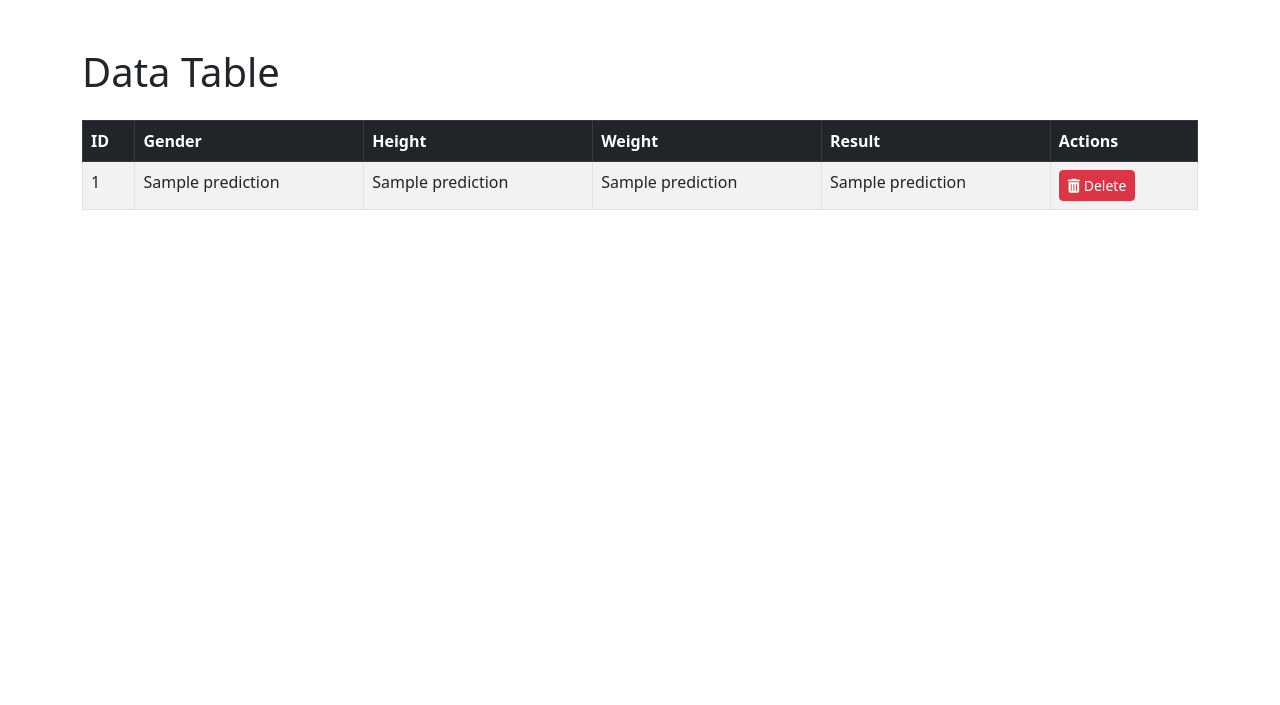
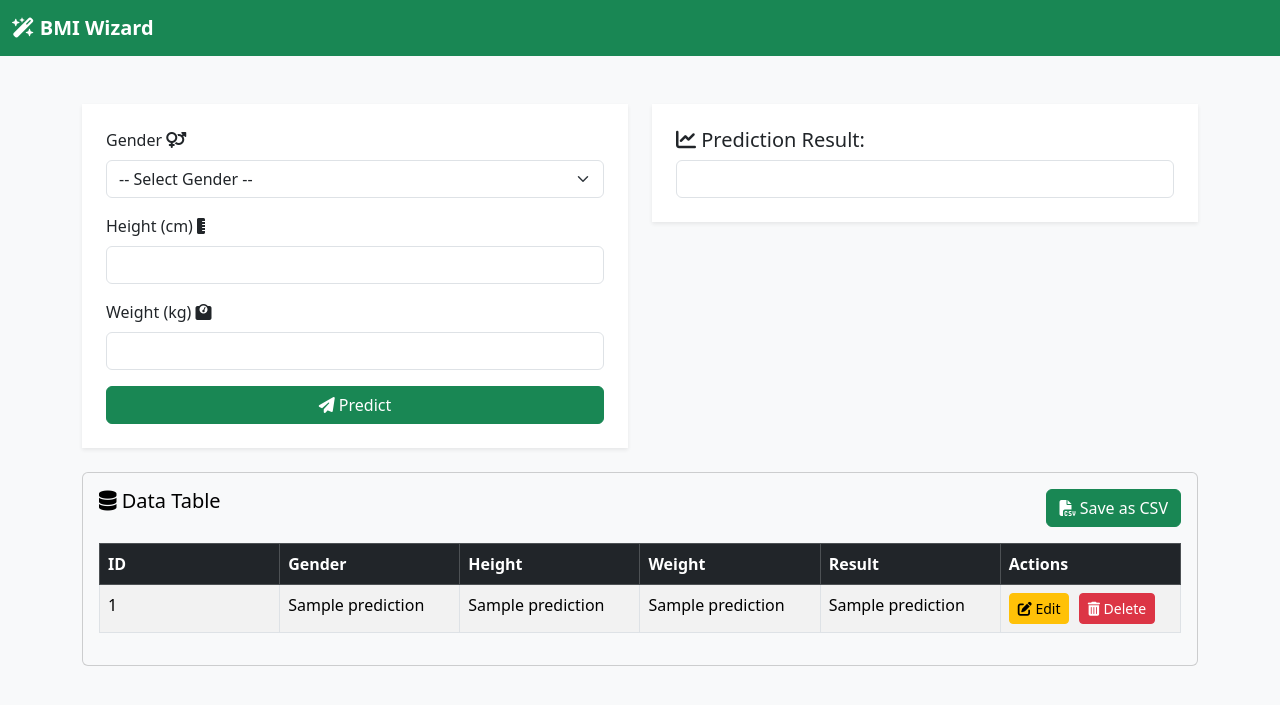
Before and after one commit to BlackBox-Ops/ML-BMI-Predict-, a Flask app: page / in a window 1280 px wide. Shown: the top 705 px of the page. Run offline with Flask 3, Linux system fonts and the light colour scheme; a database or web service that is not in the repository returns one stand-in record (values such as "Sample title"); parts of the project's set-up code (start-up, migrations or seed data) failed here and were passed over; some libraries are stand-ins or nearby versions.

Commit message:
melakukan uji coba blackbox untuk halaman web app.py

```diff
--- a/app.py
+++ b/app.py
@@ -1,33 +1,103 @@
 # app.py
 from flask import Flask, render_template, request, redirect, url_for
+from flask import request, render_template, jsonify
+
 import psycopg2
+import joblib
+import numpy as np
+
+# Load model joblib
+MODEL_PATH = "voting_classifier_model.joblib"
+
+# PostgreSQL connection setup
+DATABASE_URI = {
+    'dbname': "predictions",
+    'user': "postgres",
+    'password': "admin",
+    'host': "localhost",
+    'port': "5432"
+}
+
+# Define the label mapping
+LABEL_MAPPING = {
+    0: "Extremely Weak",
+    1: "Weak",
+    2: "Normal",
+    3: "Overweight",
+    4: "Obesity",
+    5: "Extreme Obesity"
+}
 
 app = Flask(__name__)
 
-# PostgreSQL connection setup
-conn = psycopg2.connect(
-    dbname="predictions",
-    user="postgres",
-    password="admin",
-    host="localhost",
-    port="5432"
-)
+# Load model
+def load_model(path):
+    try:
+        return joblib.load(path)
+    except Exception as e:
+        raise RuntimeError(f"Failed to load model: {e}")
+
+# Initialize PostgreSQL connection
+def get_db_connection():
+    return psycopg2.connect(**DATABASE_URI)
+
+# Load the model
+model = load_model(MODEL_PATH)
 
 @app.route('/')
 def index():
+    conn = get_db_connection()
     cur = conn.cursor()
     cur.execute("SELECT * FROM predictions;")
     rows = cur.fetchall()
     cur.close()
+    conn.close()
     return render_template('index.html', rows=[{
-        'id': r[0], 'gender': r[1], 'height': r[2], 'weight': r[3], 'result':r[4]} for r in rows])
+        'id': r[0], 'gender': r[1], 'height': r[2], 'weight': r[3], 'result': r[4]
+    } for r in rows])
+
+
+@app.route('/predict', methods=["POST"])
+def predict_bmi():
+    """Handle BMI prediction and store results in the database."""
+    try:
+        data = request.get_json()
+        gender = "Male" if data["gender"] == 0 else "Female"
+        height = data["height"]
+        weight = data["weight"]
+
+        # Prepare data for prediction
+        input_data = np.array([[data["gender"], height, weight]])
+        prediction = model.predict(input_data)
+
+        # Map prediction to label
+        prediction_label = LABEL_MAPPING.get(prediction[0], "Unknown")
+
+        # Store prediction in the database
+        conn = get_db_connection()
+        cur = conn.cursor()
+        cur.execute(
+            "INSERT INTO predictions (gender, height, weight, result) VALUES (%s, %s, %s, %s)",
+            (gender, height, weight, prediction_label)
+        )
+        conn.commit()
+        cur.close()
+        conn.close()
+
+        return jsonify({"prediction": prediction_label})
+
+    except Exception as e:
+        return jsonify({"error": f"Prediction error: {e}"}), 500
 
 @app.route('/delete/<int:id>', methods=['POST'])
 def delete(id):
+    """Delete a prediction from the database."""
+    conn = get_db_connection()
     cur = conn.cursor()
     cur.execute("DELETE FROM predictions WHERE id = %s", (id,))
     conn.commit()
     cur.close()
+    conn.close()
     return redirect(url_for('index'))
 
 if __name__ == '__main__':
--- a/templates/index.html
+++ b/templates/index.html
@@ -1,23 +1,97 @@
-<!-- templates/index.html -->
 <!DOCTYPE html>
 <html lang="en">
 <head>
     <meta charset="UTF-8">
     <meta name="viewport" content="width=device-width, initial-scale=1.0">
-    <title>PostgreSQL Table</title>
+    <title>Health Magus</title>
     <!-- Bootstrap CSS -->
-    <link href="https://cdnjs.cloudflare.com/ajax/libs/bootstrap/5.3.0/css/bootstrap.min.css" rel="stylesheet">
-    <!-- FontAwesome CSS -->
-    <link href="https://cdnjs.cloudflare.com/ajax/libs/font-awesome/6.0.0-beta3/css/all.min.css" rel="stylesheet">
+    <link href="https://cdn.jsdelivr.net/npm/bootstrap@5.3.0-alpha3/dist/css/bootstrap.min.css" rel="stylesheet">
+    <!-- Font Awesome -->
+    <link href="https://cdnjs.cloudflare.com/ajax/libs/font-awesome/6.5.1/css/all.min.css" rel="stylesheet">
     <style>
         .table-actions button {
             margin-right: 5px;
         }
+        .navbar-custom {
+            background-color: #28a745; /* Green color */
+        }
+        .navbar-custom .navbar-brand {
+            color: #fff;
+            font-weight: bold;
+        }
+        .card-secondary {
+            background-color: #f8f9fa; /* Light gray */
+            color: black;
+        }
+        .table {
+            table-layout: fixed;
+            width: 100%;
+            background-color: #ffffff; /* White table background */
+        }
+        .table td, .table th {
+            word-wrap: break-word;
+        }
     </style>
 </head>
-<body>
+<body class="bg-light">
+    <!-- Navbar Section -->
+    <nav class="navbar navbar-expand-lg navbar-custom bg-success">
+        <div class="container-fluid">
+            <a class="navbar-brand" href="#">
+                <i class="fas fa-wand-magic-sparkles"></i> BMI Wizard
+            </a>
+        </div>
+    </nav>
+
     <div class="container mt-5">
-        <h1 class="mb-4">Data Table</h1>
+        <div class="row">
+            <!-- Form Input Section -->
+            <div class="col-md-6">
+                <form id="bmiForm" class="bg-white p-4 shadow-sm">
+                    <div class="mb-3">
+                        <label for="gender" class="form-label">Gender <i class="fas fa-venus-mars"></i></label>
+                        <select id="gender" class="form-select" required>
+                            <option value="" disabled selected>-- Select Gender --</option>
+                            <option value="0">Male</option>
+                            <option value="1">Female</option>
+                        </select>
+                    </div>
+                    <div class="mb-3">
+                        <label for="height" class="form-label">Height (cm) <i class="fas fa-ruler-vertical"></i></label>
+                        <input type="number" id="height" class="form-control" required>
+                    </div>
+                    <div class="mb-3">
+                        <label for="weight" class="form-label">Weight (kg) <i class="fas fa-weight"></i></label>
+                        <input type="number" id="weight" class="form-control" required>
+                    </div>
+                    <button type="submit" class="btn btn-success w-100">
+                        <i class="fas fa-paper-plane"></i> Predict
+                    </button>
+                </form>
+            </div>
+
+            <!-- Result Section -->
+            <div class="col-md-6">
+                <div class="bg-white p-4 shadow-sm">
+                    <h5><i class="fas fa-chart-line"></i> Prediction Result:</h5>
+                    <input type="text" id="result" class="form-control" readonly>
+                </div>
+
+                <!-- Alert Section -->
+                <div id="alert" class="alert d-none mt-4" role="alert"></div>
+            </div>
+        </div>
+
+        <!-- Data Table Section -->
+        <div class="row mt-4">
+            <div class="col-12">
+                <div class="card card-secondary p-3">
+                    <div class="d-flex justify-content-between mb-3">
+                        <h5 class="mb-0"><i class="fas fa-database"></i> Data Table</h5>
+                        <button id="saveCSV" class="btn btn-success w-10S">
+                            <i class="fas fa-file-csv"></i> Save as CSV
+                        </button>
+                    </div>
                     <table class="table table-striped table-bordered">
                         <thead class="table-dark">
                             <tr>
@@ -29,7 +103,7 @@
                                 <th>Actions</th>
                             </tr>
                         </thead>
-            <tbody>
+                        <tbody id="historyTable">
                             {% for row in rows %}
                             <tr>
                                 <td>{{ row.id }}</td>
@@ -38,6 +112,11 @@
                                 <td>{{ row.weight }}</td>
                                 <td>{{ row.result }}</td>
                                 <td class="table-actions">
+                                    <form action="/edit/{{ row.id }}" method="get" style="display:inline;">
+                                        <button type="submit" class="btn btn-warning btn-sm">
+                                            <i class="fas fa-edit"></i> Edit
+                                        </button>
+                                    </form>
                                     <form action="/delete/{{ row.id }}" method="post" style="display:inline;">
                                         <button type="submit" class="btn btn-danger btn-sm">
                                             <i class="fas fa-trash-alt"></i> Delete
@@ -49,8 +128,13 @@
                         </tbody>
                     </table>
                 </div>
+            </div>
+        </div>
+    </div>
 
     <!-- Bootstrap JS Bundle -->
-    <script src="https://cdnjs.cloudflare.com/ajax/libs/bootstrap/5.3.0/js/bootstrap.bundle.min.js"></script>
+    <script src="https://cdn.jsdelivr.net/npm/bootstrap@5.3.0-alpha3/dist/js/bootstrap.bundle.min.js"></script>
+    <!-- Custom JavaScript -->
+    <script src="../static/js/prediction.js"></script>
 </body>
 </html>
```
Lines whose indentation alone changed are shown as unchanged.
